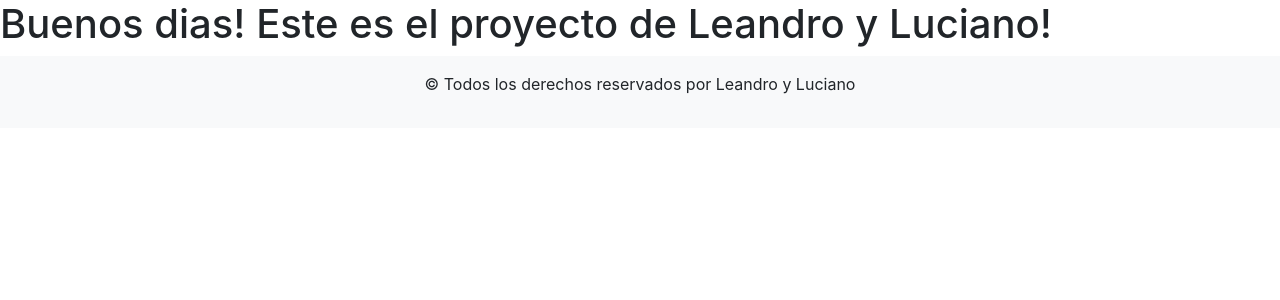
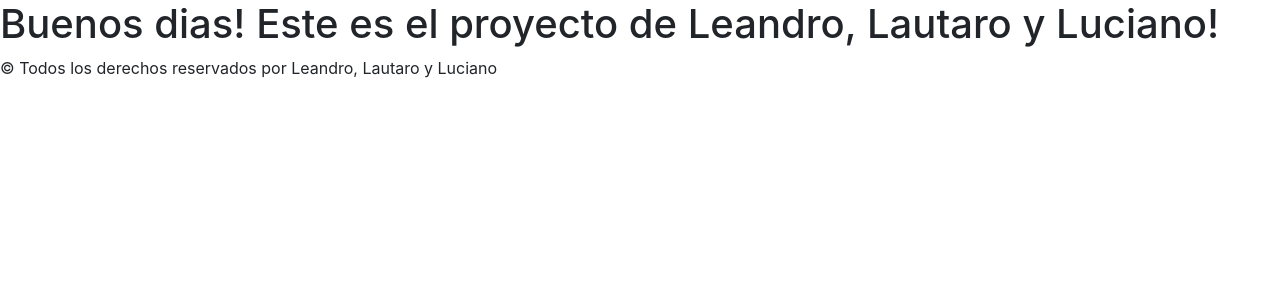
Before and after one commit to LucianoSuarez701/proyecto_final, a Django app: page / in a window 1280 px wide. Shown: the part 56-356 px from the top of the page. Run offline with Django 4.2, Linux system fonts and the light colour scheme.

Commit message:
prueba de footer

```diff
--- a/templates/base.html
+++ b/templates/base.html
@@ -50,8 +50,8 @@
 
 
 <footer>
-    <div class="container-fluid bg-light text-center p-3">
-        <p class="sm">&copy; Todos los derechos reservados por Leandro y Luciano </p>
+    <div class="footer">
+        <p class="sm">&copy; Todos los derechos reservados por Leandro, Lautaro y Luciano </p>
     </div>
 </footer>
 
--- a/templates/index.html
+++ b/templates/index.html
@@ -6,6 +6,6 @@ Inicio
 
 {% block contenido %}
 <h1> Buenos dias!
-    Este es el proyecto de Leandro y Luciano!
+    Este es el proyecto de Leandro, Lautaro y Luciano!
 </h1>
 {% endblock %}
```
